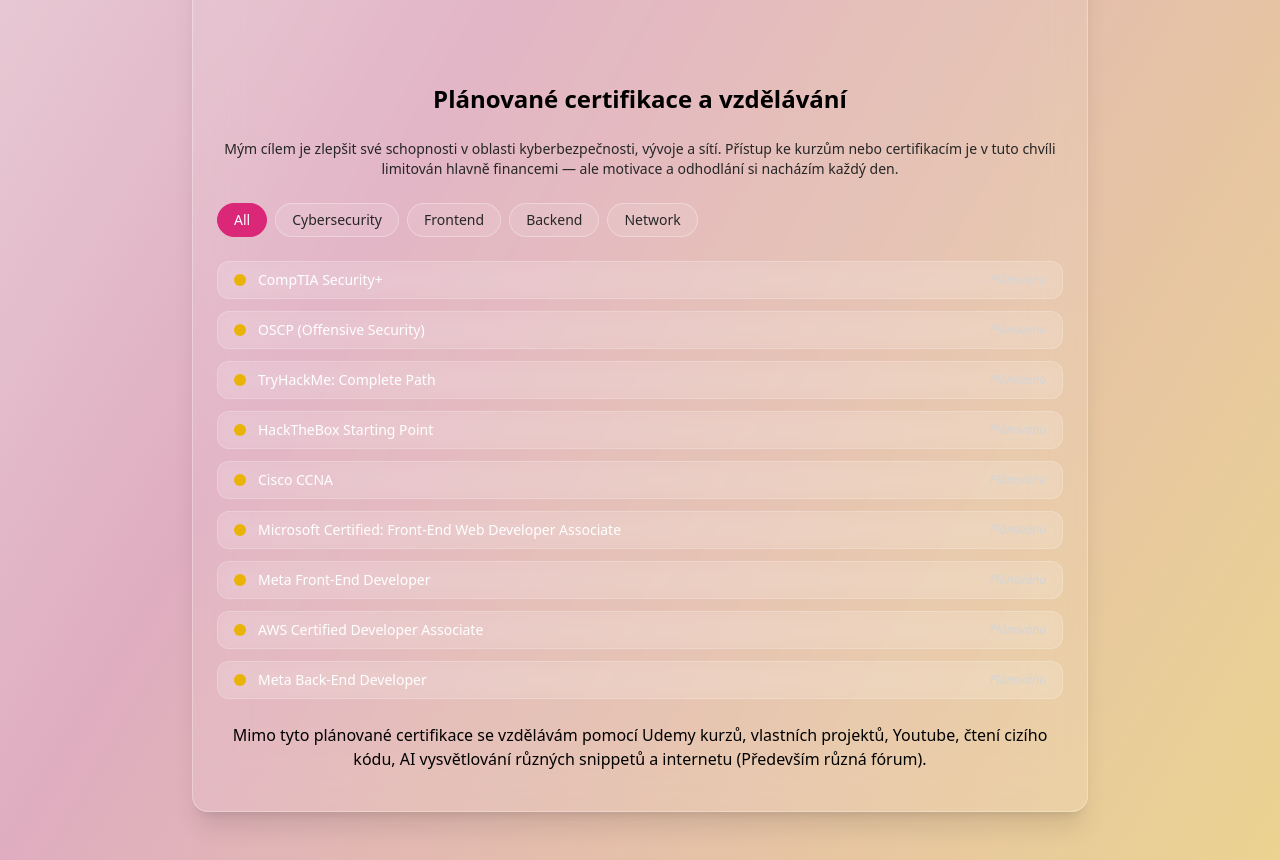
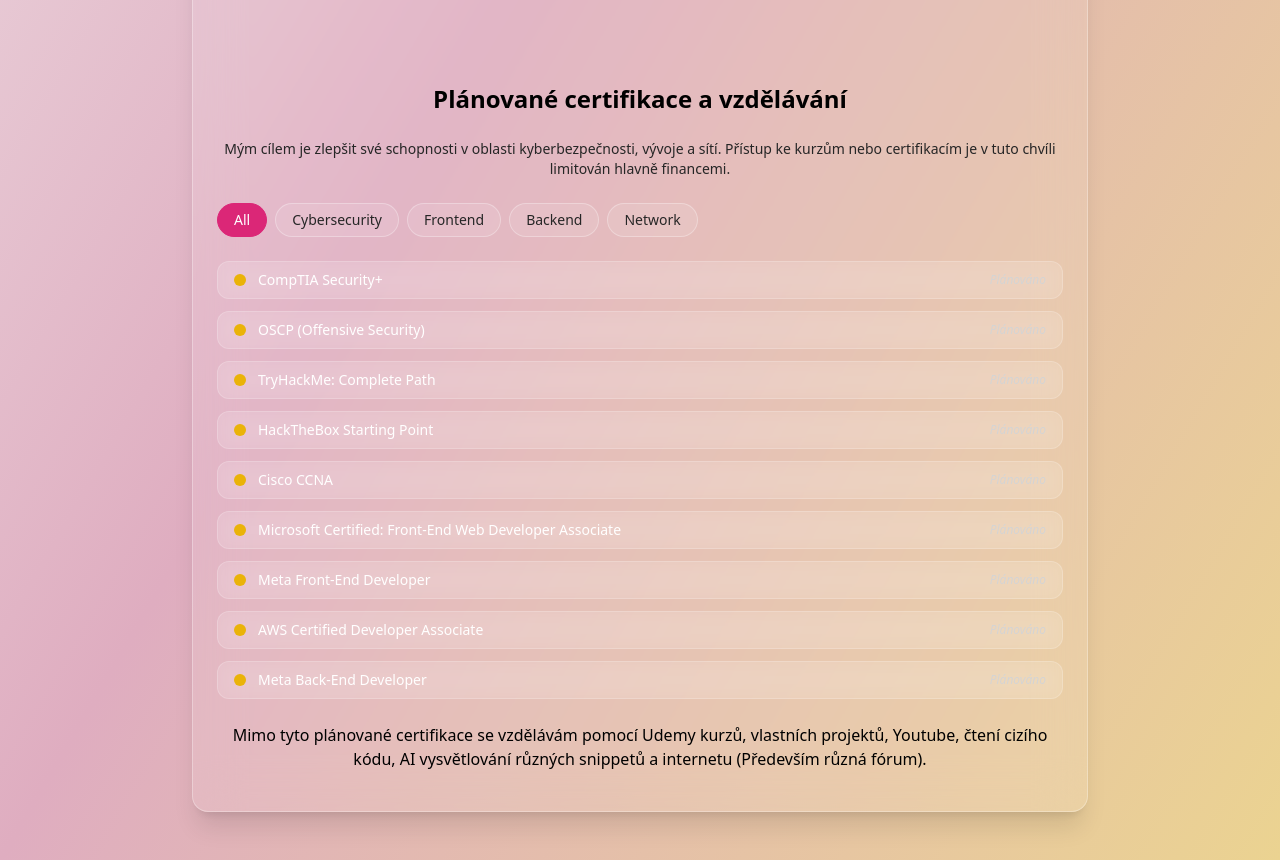
Before and after one commit to 1Kishi/Portfolio-Web, a React (Vite) app: page /about in a window 1280 px wide. Shown: the part 1320-2180 px from the top of the page. Built offline with nearby package versions, Linux system fonts and the light colour scheme.

Commit message:
Text Update

```diff
--- a/src/pages/Certificates.tsx
+++ b/src/pages/Certificates.tsx
@@ -15,7 +15,7 @@
     <section className="pt-12 space-y-6">
       <h2 className="text-2xl font-bold text-black dark:text-white">Plánované certifikace a vzdělávání</h2>
       <p className="text-sm text-neutral-800 dark:text-neutral-200">
-        Mým cílem je zlepšit své schopnosti v oblasti kyberbezpečnosti, vývoje a sítí. Přístup ke kurzům nebo certifikacím je v tuto chvíli limitován hlavně financemi — ale motivace a odhodlání si nacházím každý den.
+        Mým cílem je zlepšit své schopnosti v oblasti kyberbezpečnosti, vývoje a sítí. Přístup ke kurzům nebo certifikacím je v tuto chvíli limitován hlavně financemi.
       </p>
 
       <div className="flex flex-wrap gap-2">
```
